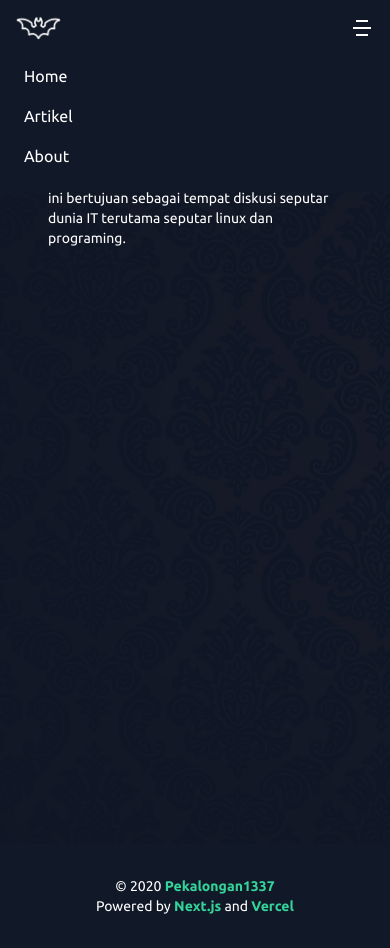
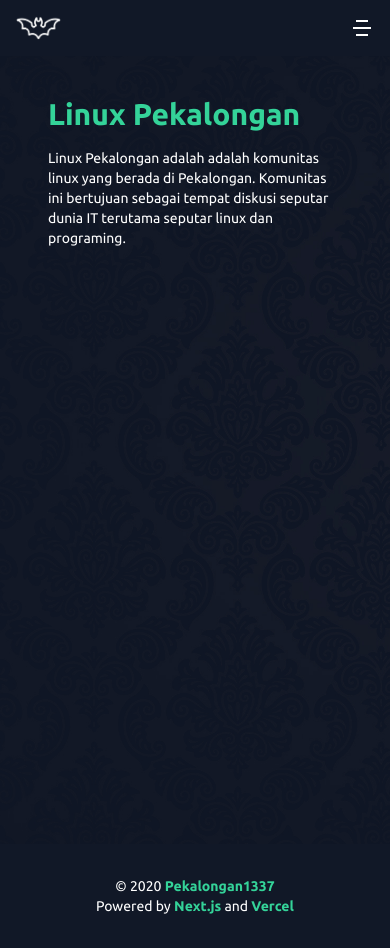
Before and after one commit to linux-pekalongan/linuxpekalongan, a Next.js app: page / in a window 390 px wide. Built offline with nearby package versions, Linux system fonts and the light colour scheme.

Commit message:
nganu : mobile menu

```diff
--- a/components/navbar.js
+++ b/components/navbar.js
@@ -15,8 +15,8 @@ function Navbar(){
   return(
     <>
       <div className={styles.bg}>
-        <div className='fixed z-10 w-full p-4 mt-0 text-white bg-gray-900' >
-          <div className='container flex flex-row justify-between mx-auto menu md:px-20'>
+        <div className='fixed z-10 w-full p-4 mt-0 text-white bg-gray-900 menu' >
+          <div className='container flex flex-row justify-between mx-auto md:px-20'>
             {/* logo untuk mobile */}
             <a className='md:hidden'>
               <img src={ siteData.icon.kalong } width='45px'/>
@@ -39,16 +39,18 @@ function Navbar(){
               <a href={ siteData.community.telegram } ><img src={ siteData.icon.telegram } className='px-4'/></a>
               <a href={ siteData.community.facebook } ><img src={ siteData.icon.facebook }/></a>
             </div>
+
           </div>
            {/* Dropdown menu mobile */}
-          <div className='block pt-4 text-base' id='myMenu'>
+          <div className='pt-4 text-base' id='myMenu'>
             <div className='flex flex-col'>
               <Link href='/'><a className='p-2 hover:text-green-400'>Home</a></Link>
               <Link  href='/blog'><a  className='p-2 hover:text-green-400'>Artikel</a></Link>
               <Link  href='/about'><a className='p-2 hover:text-green-400'>About</a></Link>
             </div>
           </div>
-        </div>
+
+                  </div>
          {/* Header */}
         <header>
           <div className='flex flex-row min-h-screen pt-12 mx-0 text-white bg-gray-900 md:w-1/2 bg-opacity-30'>
```
